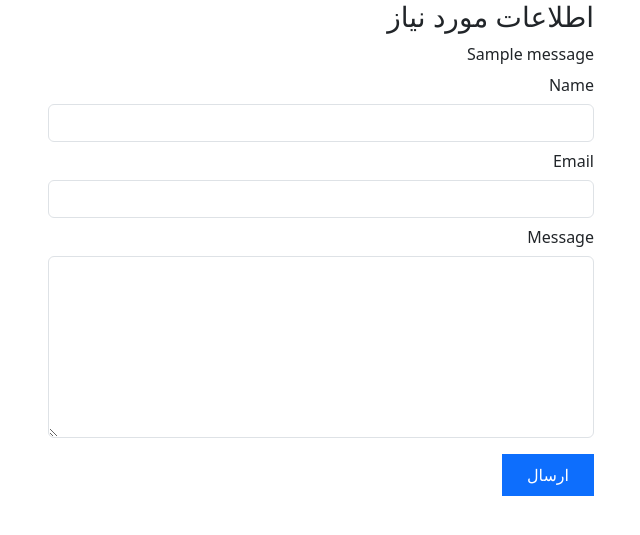
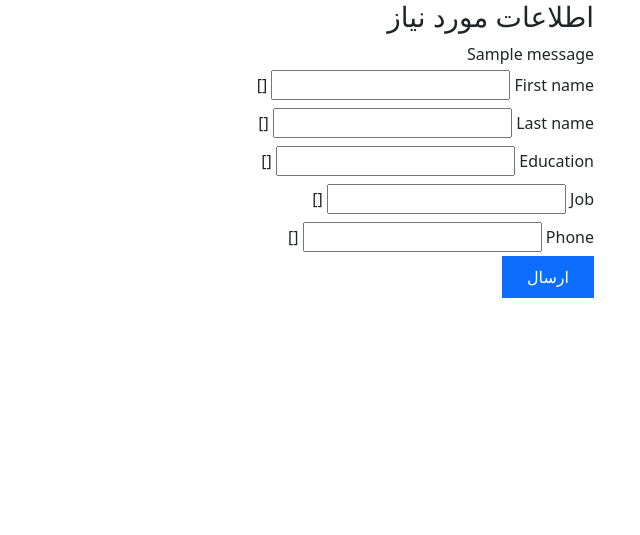
Before and after one commit to b-liva/dsa, a Django app: template contacts/templates/contacts/contact_form2.html in a window 1280 px wide. Shown: the top 535 px of the page, without its empty margins (34-674 px from the left). Run offline with Django 3.2, Linux system fonts and the light colour scheme; the template is opened without the code that fills it, so the values that code supplies are empty, except form fields; tables that the repository leaves empty hold one stand-in row (values such as "Sample post"); one stand-in notice (Sample message) is shown; form fields are guessed from the names that the template uses; some libraries are stand-ins or nearby versions.

Commit message:
Add form to form2 page

```diff
--- a/contacts/templates/contacts/contact_form2.html
+++ b/contacts/templates/contacts/contact_form2.html
@@ -42,44 +42,62 @@
     <div class="col-lg-6">
         <div class="box">
             <h3 class="heading">اطلاعات مورد نیاز</h3>
-            {% if messages %}
-                {% for msg in messages %}
-                    <div id="form-message-success">
-                        {{ msg }}
-                    </div>
-                {% endfor %}
-            {% endif %}
+            {#            {% if messages %}#}
+            {% for msg in messages %}
+                <div id="form-message-success">
+                    {{ msg }}
+                </div>
+            {% endfor %}
+            {#            {% endif %}#}
             <form class="mb-5" method="post" id="contactForm" name="contactForm">
+                {% if error %}
+                    <div id="form-message-warning mt-4">{{ error }}</div>
+                {% endif %}
+                {% csrf_token %}
                 <div class="row">
 
                     <div class="col-md-12 form-group">
-                        <label for="name" class="col-form-label">Name</label>
-                        <input type="text" class="form-control" name="name" id="name">
+                        <label for="name" class="col-form-label">{{ form.first_name.label }}</label>
+                        {{ form.first_name }}
+                        {{ form.first_name.errors }}
                     </div>
                 </div>
                 <div class="row">
                     <div class="col-md-12 form-group">
-                        <label for="email" class="col-form-label">Email</label>
-                        <input type="text" class="form-control" name="email" id="email">
+                        <label for="email" class="col-form-label">{{ form.last_name.label }}</label>
+                        {{ form.last_name }}
+                        {{ form.last_name.errors }}
+                    </div>
+                </div>
+                <div class="row">
+                    <div class="col-md-12 form-group">
+                        <label for="email" class="col-form-label">{{ form.education.label }}</label>
+                        {{ form.education }}
+                        {{ form.education.errors }}
+                    </div>
+                </div>
+                <div class="row">
+                    <div class="col-md-12 form-group">
+                        <label for="email" class="col-form-label">{{ form.job.label }}</label>
+                        {{ form.job }}
+                        {{ form.job.errors }}
+                    </div>
+                </div>
+                <div class="row">
+                    <div class="col-md-12 form-group">
+                        <label for="email" class="col-form-label">{{ form.phone.label }}</label>
+                        {{ form.phone }}
+                        {{ form.phone.errors }}
                     </div>
                 </div>
 
-                <div class="row mb-3">
-                    <div class="col-md-12 form-group">
-                        <label for="message" class="col-form-label">Message</label>
-                        <textarea class="form-control" name="message" id="message" cols="30" rows="7"></textarea>
-                    </div>
-                </div>
                 <div class="row">
                     <div class="col-md-12">
                         <input type="submit" value="ارسال" class="btn btn-block btn-primary rounded-0 py-2 px-4">
-                        <span class="submitting"></span>
                     </div>
                 </div>
             </form>
 
-            <div id="form-message-warning mt-4"></div>
-
         </div>
     </div>
 {% endblock %}
--- a/contacts/views.py
+++ b/contacts/views.py
@@ -5,7 +5,7 @@ from django.urls import reverse
 from django.contrib import messages
 from django.views.generic import ListView, CreateView
 
-from .forms import ContactForm
+from .forms import ContactForm, ContactForm2
 from .models import Contact
 # Create your views here.
 
@@ -31,7 +31,7 @@ class ContactCreateView(CreateView):
 class ContactCreateViewForm2(CreateView):
     model = Contact
     template_name = 'contacts/contact_form2.html'
-    form_class = ContactForm
+    form_class = ContactForm2
 
     def form_valid(self, form):
         messages.success(self.request, 'اطلاعات با موفقیت ثبت شد.')
```
Also changed, not shown: contacts/forms.py (+28 -0 lines), 1 other file.
